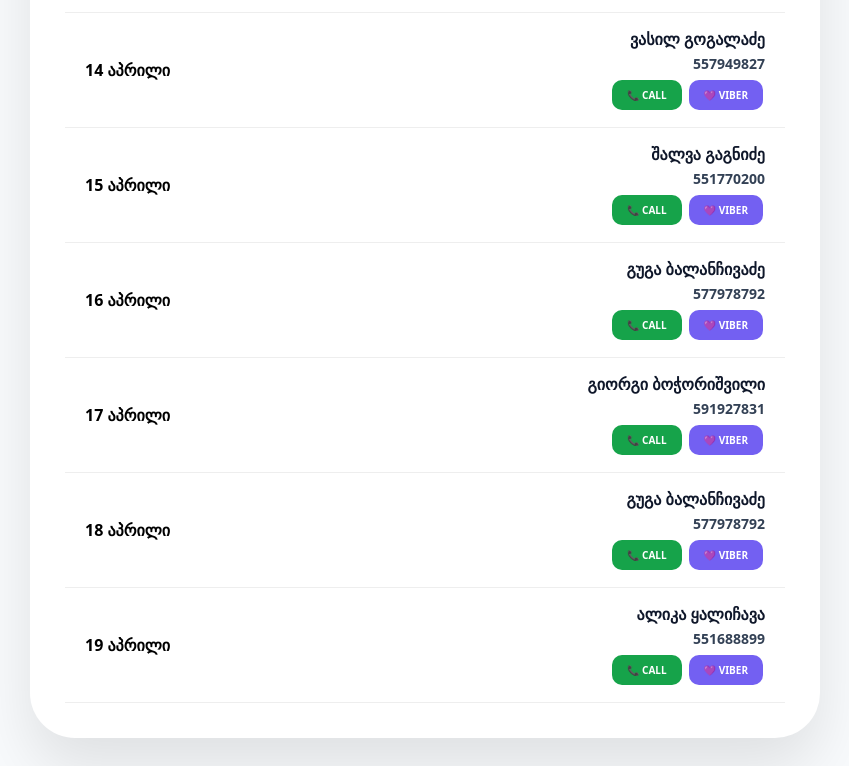
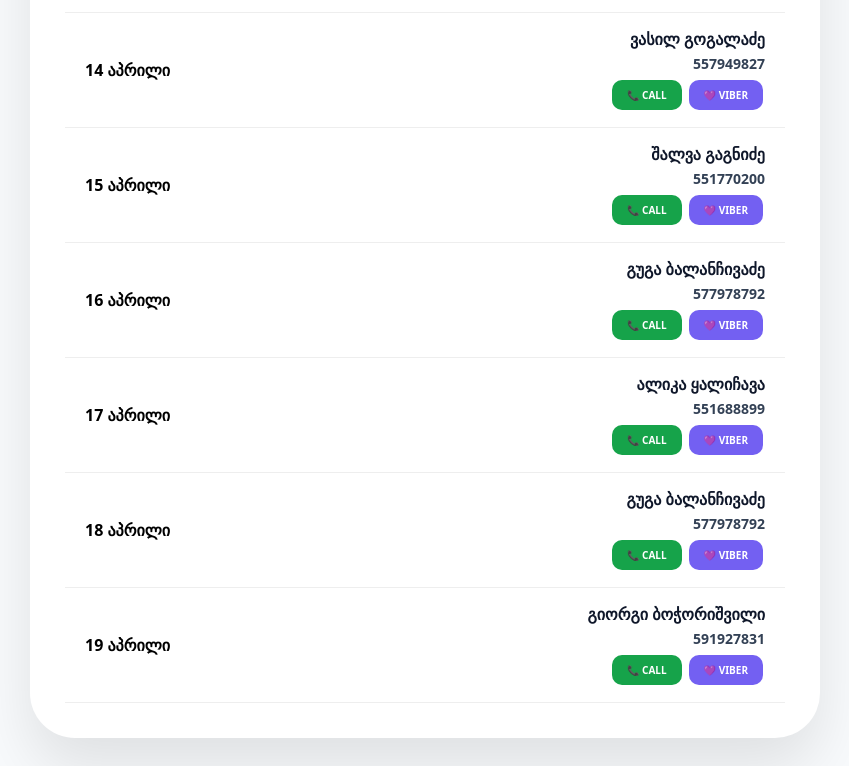
Before and after one commit to umchedlishvili1/ganrigi, a plain HTML site: page index.html in a window 1280 px wide. Shown: the part 2183-2949 px from the top of the page, without its empty margins (215-1064 px from the left). Drawn offline with Linux system fonts and the light colour scheme.

Commit message:
Update index.html

```diff
--- a/index.html
+++ b/index.html
@@ -216,11 +216,11 @@
             </div><div class="row " data-day="17">
                 <div><b>17 აპრილი</b></div>
                 <div style="text-align:right">
-                    <b style="font-size:16px; display:block; color:#0f172a; margin-bottom:4px;">გიორგი ბოჭორიშვილი</b>
-                    <div style="font-weight:900; color:#334155; font-size:14px; margin-bottom:5px;">591927831</div>
+                    <b style="font-size:16px; display:block; color:#0f172a; margin-bottom:4px;">ალიკა ყალიჩავა</b>
+                    <div style="font-weight:900; color:#334155; font-size:14px; margin-bottom:5px;">551688899</div>
                     <div style="display:flex; gap:3px; justify-content:flex-end;">
-                        <a href="tel:591927831" class="btn-m btn-call">📞 CALL</a>
-                        <a href="viber://chat?number=%2B995591927831" class="btn-m btn-viber">💜 VIBER</a>
+                        <a href="tel:551688899" class="btn-m btn-call">📞 CALL</a>
+                        <a href="viber://chat?number=%2B995551688899" class="btn-m btn-viber">💜 VIBER</a>
                     </div>
                 </div>
             </div><div class="row " data-day="18">
@@ -236,17 +236,17 @@
             </div><div class="row " data-day="19">
                 <div><b>19 აპრილი</b></div>
                 <div style="text-align:right">
-                    <b style="font-size:16px; display:block; color:#0f172a; margin-bottom:4px;">ალიკა ყალიჩავა</b>
-                    <div style="font-weight:900; color:#334155; font-size:14px; margin-bottom:5px;">551688899</div>
+                    <b style="font-size:16px; display:block; color:#0f172a; margin-bottom:4px;">გიორგი ბოჭორიშვილი</b>
+                    <div style="font-weight:900; color:#334155; font-size:14px; margin-bottom:5px;">591927831</div>
                     <div style="display:flex; gap:3px; justify-content:flex-end;">
-                        <a href="tel:551688899" class="btn-m btn-call">📞 CALL</a>
-                        <a href="viber://chat?number=%2B995551688899" class="btn-m btn-viber">💜 VIBER</a>
+                        <a href="tel:591927831" class="btn-m btn-call">📞 CALL</a>
+                        <a href="viber://chat?number=%2B995591927831" class="btn-m btn-viber">💜 VIBER</a>
                     </div>
                 </div>
             </div></div>
     </div>
         <script>
-            const schedule = [{"day":1,"person":{"name":"გიორგი ლომიძე","phone":"555558222"}},{"day":2,"person":{"name":"გიორგი ბოჭორიშვილი","phone":"591927831"}},{"day":3,"person":{"name":"შალვა გაგნიძე","phone":"551770200"}},{"day":4,"person":{"name":"ალიკა ყალიჩავა","phone":"551688899"}},{"day":5,"person":{"name":"გიორგი ლომიძე","phone":"555558222"}},{"day":6,"person":{"name":"ვასილ გოგალაძე","phone":"557949827"}},{"day":7,"person":{"name":"გიორგი ბოჭორიშვილი","phone":"591927831"}},{"day":8,"person":{"name":"ალიკა ყალიჩავა","phone":"551688899"}},{"day":9,"person":{"name":"გიორგი ლომიძე","phone":"555558222"}},{"day":10,"person":{"name":"შალვა გაგნიძე","phone":"551770200"}},{"day":11,"person":{"name":"ვასილ გოგალაძე","phone":"557949827"}},{"day":12,"person":{"name":"გუგა ბალანჩივაძე","phone":"577978792"}},{"day":13,"person":{"name":"ალიკა ყალიჩავა","phone":"551688899"}},{"day":14,"person":{"name":"ვასილ გოგალაძე","phone":"557949827"}},{"day":15,"person":{"name":"შალვა გაგნიძე","phone":"551770200"}},{"day":16,"person":{"name":"გუგა ბალანჩივაძე","phone":"577978792"}},{"day":17,"person":{"name":"გიორგი ბოჭორიშვილი","phone":"591927831"}},{"day":18,"person":{"name":"გუგა ბალანჩივაძე","phone":"577978792"}},{"day":19,"person":{"name":"ალიკა ყალიჩავა","phone":"551688899"}}];
+            const schedule = [{"day":1,"person":{"name":"გიორგი ლომიძე","phone":"555558222"}},{"day":2,"person":{"name":"გიორგი ბოჭორიშვილი","phone":"591927831"}},{"day":3,"person":{"name":"შალვა გაგნიძე","phone":"551770200"}},{"day":4,"person":{"name":"ალიკა ყალიჩავა","phone":"551688899"}},{"day":5,"person":{"name":"გიორგი ლომიძე","phone":"555558222"}},{"day":6,"person":{"name":"ვასილ გოგალაძე","phone":"557949827"}},{"day":7,"person":{"name":"გიორგი ბოჭორიშვილი","phone":"591927831"}},{"day":8,"person":{"name":"ალიკა ყალიჩავა","phone":"551688899"}},{"day":9,"person":{"name":"გიორგი ლომიძე","phone":"555558222"}},{"day":10,"person":{"name":"შალვა გაგნიძე","phone":"551770200"}},{"day":11,"person":{"name":"ვასილ გოგალაძე","phone":"557949827"}},{"day":12,"person":{"name":"გუგა ბალანჩივაძე","phone":"577978792"}},{"day":13,"person":{"name":"ალიკა ყალიჩავა","phone":"551688899"}},{"day":14,"person":{"name":"ვასილ გოგალაძე","phone":"557949827"}},{"day":15,"person":{"name":"შალვა გაგნიძე","phone":"551770200"}},{"day":16,"person":{"name":"გუგა ბალანჩივაძე","phone":"577978792"}},{"day":17,"person":{"name":"ალიკა ყალიჩავა","phone":"551688899"}},{"day":18,"person":{"name":"გუგა ბალანჩივაძე","phone":"577978792"}},{"day":19,"person":{"name":"გიორგი ბოჭორიშვილი","phone":"591927831"}}];
             const months = ["იანვარი","თებერვალი","მარტი","აპრილი","მაისი","ივნისი","ივლისი","აგვისტო","სექტემბერი","ოქტომბერი","ნოემბერი","დეკემბერი"];
             const targetMonthStr = "2026-04";
 
```
